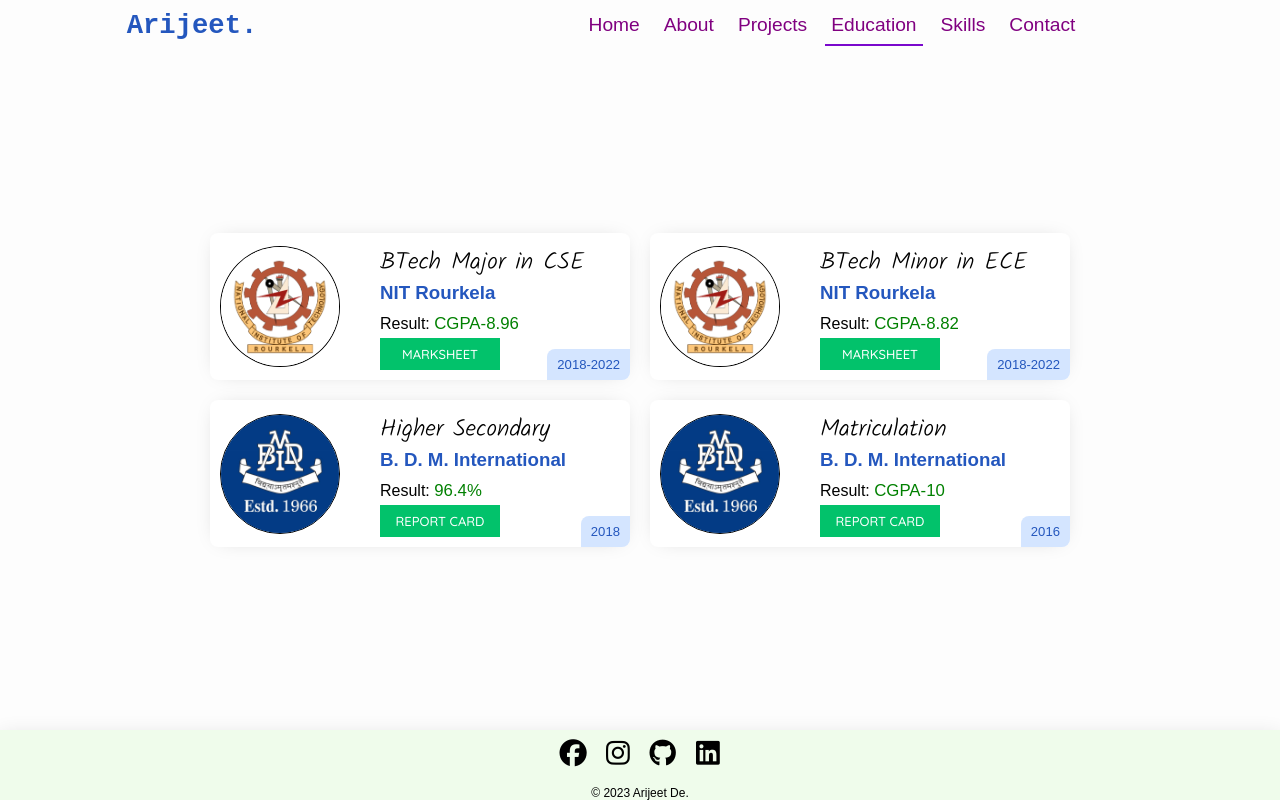
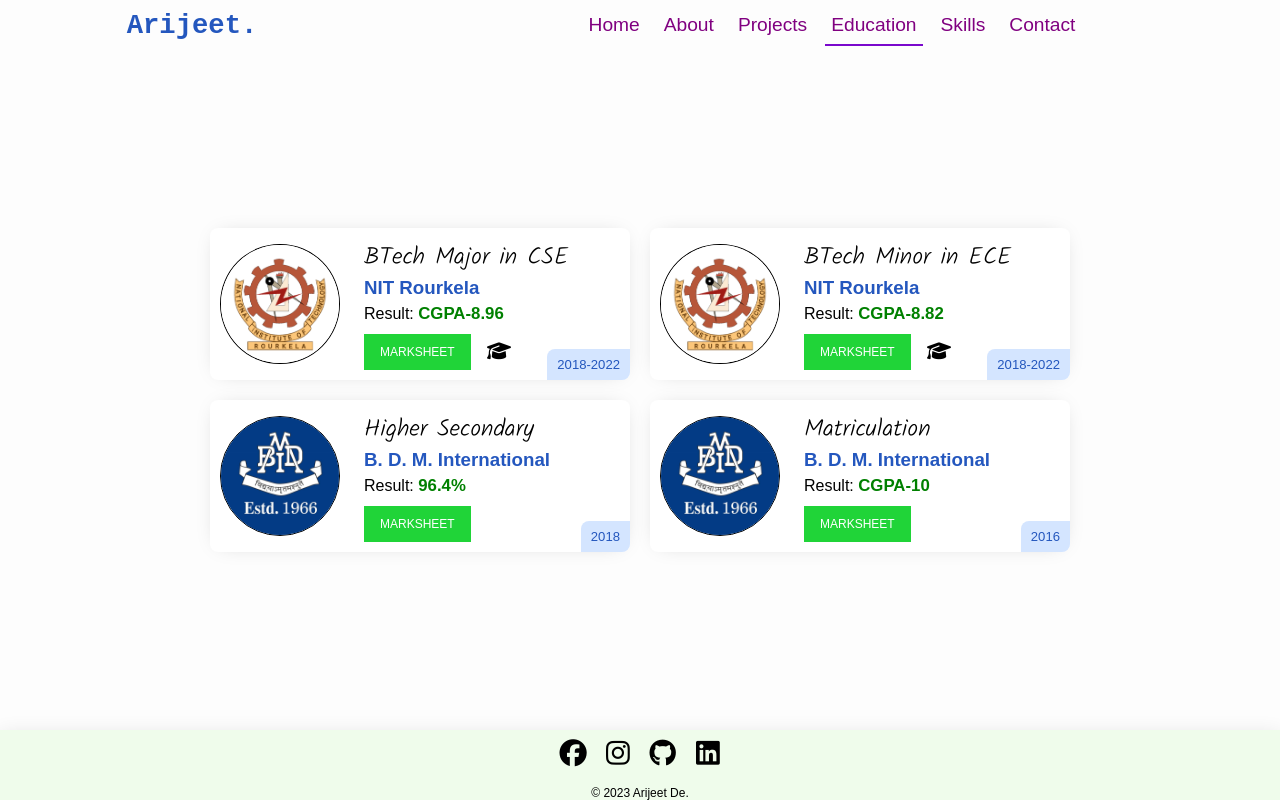
Before and after one commit to debroglie27/PortfolioWebsite, a plain HTML site: page html/education.html in a window 1280 px wide. Drawn offline with nearby package versions, Linux system fonts and the light colour scheme; a web font is replaced by a local one.

Commit message:
added degree link and structured properky

```diff
--- a/css/education.css
+++ b/css/education.css
@@ -59,36 +59,52 @@ main {
 .text-container h3 {
     font-size: 1.05rem;
     color: #2457be;
-    margin-bottom: 10px;
+    margin-bottom: 5px;
 }
 
 .text-container .result {
     font-size: 0.9rem;
-    margin-bottom: 4px;
+    margin-bottom: 8px;
 }
 
 .text-container .result .result-highlight {
     color: green;
-    font-size: 0.95rem;
+    font-weight: bold;
 }
 
-.text-container .btn {
-    width: 98px;
-    background: #02c26b;
-    border: 2px solid #02c26b;
-    color: #ffffff;
-    font-size: 0.7rem;
-    font-family: 'Quicksand', sans-serif;
-    padding: 4px 6px 4px 6px;
-    text-decoration: none;
+.button-container {
+    display: flex;
+    align-items: center;
+    justify-content: left;
+}
+
+.marks-btn {
+    border: 2px solid #20d438;
+    background-color: #20d438;
+    color: white;
+    font-size: 0.65rem;
+    padding: 7px 12px 7px 12px;
+    margin-right: 8px;
     text-align: center;
 }
 
-.text-container .btn:hover {
-    cursor: pointer;
-    background: transparent;
-    color: #02c26b;
-    text-decoration: none;
+.marks-btn:hover {
+    border: 2px solid #20d438;
+    background-color: white;
+    color: #20d438;
+}
+
+.degree-btn {
+    padding: 5px;
+    border-radius: 50%;
+}
+
+.degree-btn:hover {
+    background-color: #d4e5ff;
+}
+
+.degree-btn i {
+    transform: scale(1);
 }
 
 .text-container .year-container {
@@ -115,7 +131,7 @@ main {
     }
 
     .text-container {
-        width: 60%;
+        width: 64%;
     }
 
     .text-container h2 {
@@ -128,16 +144,30 @@ main {
 
     .text-container .result {
         font-size: 1rem;
+        margin-bottom: 10px;
     }
 
     .text-container .result .result-highlight {
         font-size: 1.05rem;
     }
 
-    .text-container .btn {
-        width: 50%;
-        font-size: 0.8125rem;
-        padding: 6px 10px 6px 10px;
+    .marks-btn {
+        font-size: 0.75rem;
+        padding: 9px 14px 9px 14px;
+        margin-right: 10px;
+    }
+
+    .degree-btn {
+        padding: 8px;
+        border-radius: 50%;
+    }
+
+    .degree-btn:hover {
+        background-color: #d4e5ff;
+    }
+
+    .degree-btn i {
+        transform: scale(1.2);
     }
 
     .text-container .year-container {
--- a/html/education.html
+++ b/html/education.html
@@ -7,7 +7,7 @@
     <title>Education Page</title>
 
     <link rel="stylesheet" href="../css/global.css" />
-    <link rel="stylesheet" href="../css/education.css">
+    <link rel="stylesheet" href="../css/education.css" />
 
     <script src="https://ajax.googleapis.com/ajax/libs/jquery/3.7.0/jquery.min.js"></script>
   </head>
@@ -18,13 +18,20 @@
       <div class="main-content">
         <div class="card-container">
           <div class="image-container">
-            <img src="../Images/NITR_Logo.png" alt="NIT Rourkela Logo">
+            <img src="../Images/NITR_Logo.png" alt="NIT Rourkela Logo" />
           </div>
           <div class="text-container">
             <h2>BTech Major in CSE</h2>
             <h3>NIT Rourkela</h3>
-            <p class="result">Result: <span class="result-highlight">CGPA-8.96</span></p>
-            <a href="" class="btn">MARKSHEET</a>
+            <p class="result">
+              Result: <span class="result-highlight">CGPA-8.96</span>
+            </p>
+            <div class="button-container">
+              <a href="" class="marks-btn">MARKSHEET</a>
+              <a href="" class="degree-btn">
+                <i class="fa-solid fa-graduation-cap"></i>
+              </a>
+            </div>
             <div class="year-container">
               <p>2018-2022</p>
             </div>
@@ -32,13 +39,20 @@
         </div>
         <div class="card-container">
           <div class="image-container">
-            <img src="../Images/NITR_Logo.png" alt="NIT Rourkela Logo">
+            <img src="../Images/NITR_Logo.png" alt="NIT Rourkela Logo" />
           </div>
           <div class="text-container">
             <h2>BTech Minor in ECE</h2>
             <h3>NIT Rourkela</h3>
-            <p class="result">Result: <span class="result-highlight">CGPA-8.82</span></p>
-            <a href="" class="btn">MARKSHEET</a>
+            <p class="result">
+              Result: <span class="result-highlight">CGPA-8.82</span>
+            </p>
+            <div class="button-container">
+              <a href="" class="marks-btn">MARKSHEET</a>
+              <a href="" class="degree-btn">
+                <i class="fa-solid fa-graduation-cap"></i>
+              </a>
+            </div>
             <div class="year-container">
               <p>2018-2022</p>
             </div>
@@ -46,13 +60,17 @@
         </div>
         <div class="card-container">
           <div class="image-container">
-            <img src="../Images/BDMI_Logo.png" alt="BDM International Logo">
+            <img src="../Images/BDMI_Logo.png" alt="BDM International Logo" />
           </div>
           <div class="text-container">
             <h2>Higher Secondary</h2>
             <h3>B. D. M. International</h3>
-            <p class="result">Result: <span class="result-highlight">96.4%</span></p>
-            <a href="" class="btn">REPORT CARD</a>
+            <p class="result">
+              Result: <span class="result-highlight">96.4%</span>
+            </p>
+            <div class="button-container">
+              <a href="" class="marks-btn">MARKSHEET</a>
+            </div>
             <div class="year-container">
               <p>2018</p>
             </div>
@@ -60,13 +78,17 @@
         </div>
         <div class="card-container">
           <div class="image-container">
-            <img src="../Images/BDMI_Logo.png" alt="BDM International Logo">
+            <img src="../Images/BDMI_Logo.png" alt="BDM International Logo" />
           </div>
           <div class="text-container">
             <h2>Matriculation</h2>
             <h3>B. D. M. International</h3>
-            <p class="result">Result: <span class="result-highlight">CGPA-10</span></p>
-            <a href="" class="btn">REPORT CARD</a>
+            <p class="result">
+              Result: <span class="result-highlight">CGPA-10</span>
+            </p>
+            <div class="button-container">
+              <a href="" class="marks-btn">MARKSHEET</a>
+            </div>
             <div class="year-container">
               <p>2016</p>
             </div>
```
